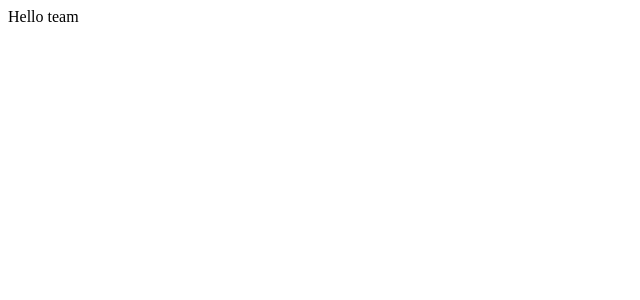
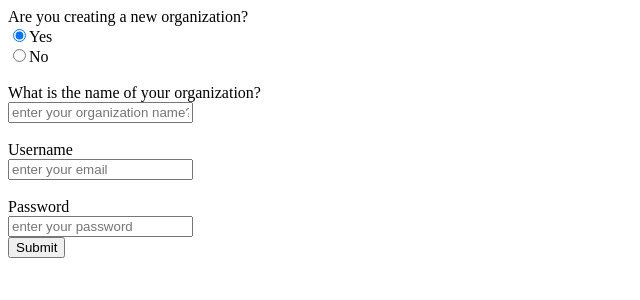
Before and after one commit to New-Crew/NewCrew, a React app: page /admin in a window 1280 px wide. Shown: the top 300 px of the page, without its empty margins (0-640 px from the left). Built offline with nearby package versions, Linux system fonts and the light colour scheme.

Commit message:
react-router branch updates

```diff
--- a/package.json
+++ b/package.json
@@ -33,6 +33,7 @@
     "path": "^0.12.7",
     "react": "^16.13.0",
     "react-dom": "^16.13.0",
+    "react-router-dom": "^5.1.2",
     "sass-loader": "^8.0.2",
     "style-loader": "^1.1.3",
     "webpack": "^4.42.0",
--- a/src/index.jsx
+++ b/src/App.js
@@ -1,8 +1,10 @@
 import React, { Component } from 'react';
 import { render } from 'react-dom';
+import LoginContainer from './containers/LoginContainer.jsx';
 
 const rootContainer = document.getElementById("root");
 
-render(<div>Hello team</div>, rootContainer);
+render(
+    <LoginContainer />, rootContainer);
 
 console.log('index.jsx ran');
--- /dev/null
+++ b/src/components/AdminLogin.jsx
@@ -0,0 +1,60 @@
+// first option is a Q asking if they're creating a new team - if so, a required input field will appear for the organization name. They'll then enter their email and password and click a button that reads "create team"
+
+// if they're not creating a new team, they'll see just the email and password options + a login button
+
+import React, { Component, useState, useEffect } from 'react';
+
+const AdminLogin = () => {
+    const [isAdmin, setAdmin] = useState(false);
+    const [email, setEmail] = useState('');
+    const [password, setPassword] = useState('');
+    const [orgName, setOrgName] = useState('');
+
+
+    // this function will first check to see if the email submitted exists in the user database. If it does, that means the user is able to join. If it doesn't exist, we should send a message to the frontend to let them know they haven't been added to a team yet (maybe an alert to let them know to talk to an admin)
+    const handleSubmit = () => {
+        // check if isAdmin is true - if so, don't check database for existence
+        // post email, password, and orgName to the admin database
+        // redirect admin to admin portal
+
+        // if isAdmin is false, check database for user email
+        // if user email exists, redirect user to user portal
+        // if user email does not exist, display/alert an error message that they haven't been invited.
+        console.log("handleSubmit works!!")
+
+    }
+    console.log("in router");
+    return (
+        <div>
+            <form>
+                <label>Are you creating a new organization?</label>
+                <br />
+                <input type="radio" name="isAdmin" defaultChecked="checked"></input>
+                <label>Yes</label>
+                <br />
+
+                <input type="radio" name="isAdmin"></input>
+                <label>No</label>
+                <br />
+                <br />
+                <label>What is the name of your organization?</label>
+                <br />
+                <input type="text" placeholder="enter your organization name?" id="orgName" name="orgName" ></input>
+                <br />
+                <br />
+                <label>Username</label>
+                <br />
+                <input type="text" placeholder="enter your email" id="email" name="email" ></input>
+                <br />
+                <br />
+                <label>Password</label>
+                <br />
+                <input type="text" placeholder="enter your password" id="password" name="password"></input>
+                <br />
+                <input type="submit" onClick={() => handleSubmit()} ></input>
+            </form>
+        </div>
+    )
+}
+
+export default AdminLogin;
--- /dev/null
+++ b/src/components/LoginForm.jsx
@@ -0,0 +1,55 @@
+// first option is a Q asking if they're creating a new team - if so, a required input field will appear for the organization name. They'll then enter their email and password and click a button that reads "create team"
+
+// if they're not creating a new team, they'll see just the email and password options + a login button
+
+import React, { Component, useState, useEffect } from 'react';
+
+const LoginForm = () => {
+    const [isAdmin, setAdmin] = useState(false);
+    const [email, setEmail] = useState('');
+    const [password, setPassword] = useState('');
+    const [orgName, setOrgName] = useState('');
+
+
+    // this function will first check to see if the email submitted exists in the user database. If it does, that means the user is able to join. If it doesn't exist, we should send a message to the frontend to let them know they haven't been added to a team yet (maybe an alert to let them know to talk to an admin)
+    const handleSubmit = () => {
+        // check if isAdmin is true - if so, don't check database for existence
+        // post email, password, and orgName to the admin database
+        // redirect admin to admin portal
+
+        // if isAdmin is false, check database for user email
+        // if user email exists, redirect user to user portal
+        // if user email does not exist, display/alert an error message that they haven't been invited.
+        console.log("handleSubmit works!!")
+
+    }
+
+    return (
+        <div>
+            <form>
+                <label>Are you creating a new organization?</label>
+                <br />
+                <input type="radio" name="isAdmin"></input>
+                <label>Yes</label>
+                <br />
+
+                <input type="radio" name="isAdmin" defaultChecked="checked"></input>
+                <label>No</label>
+                <br />
+                <br />
+                <label>Username</label>
+                <br />
+                <input type="text" placeholder="enter your email" id="email" name="email" ></input>
+                <br />
+                <br />
+                <label>Password</label>
+                <br />
+                <input type="text" placeholder="enter your password" id="password" name="password"></input>
+                <br />
+                <input type="submit" onClick={() => handleSubmit()} ></input>
+            </form>
+        </div>
+    )
+}
+
+export default LoginForm;
--- /dev/null
+++ b/src/containers/LoginContainer.jsx
@@ -0,0 +1,30 @@
+// loginContainer renders the loginForm
+
+import React, { Component } from 'react';
+import LoginForm from '../components/LoginForm.jsx'
+import AdminLogin from '../components/AdminLogin.jsx'
+import { BrowserRouter as Router, Switch, Route } from 'react-router-dom'
+
+function LoginContainer() {
+
+    return (
+        <Router>
+            <div className="login">
+                <Switch>
+                    <Route exact path="/">
+                        <LoginForm />
+                    </Route>
+                    <Route path="/admin">
+                        <AdminLogin />
+                    </Route>
+
+
+                    {/* <Route exact path="/admin" render={() => (<AdminLogin />)} /> */}
+
+                </Switch>
+            </div>
+        </Router>
+    )
+}
+
+export default LoginContainer;
--- a/webpack.config.js
+++ b/webpack.config.js
@@ -2,7 +2,7 @@ const path = require('path');
 
 module.exports = {
   mode: process.env.NODE_ENV,
-  entry: './src/index.jsx',
+  entry: './src/App.js',
   output: {
     path: path.resolve(__dirname, 'dist'),
     filename: 'bundle.js'
```
Also changed, not shown: src/containers/AdminContainer.jsx (added), src/containers/UserContainer.jsx (added), 1 other file (tests, documents, lock files or other folders).
